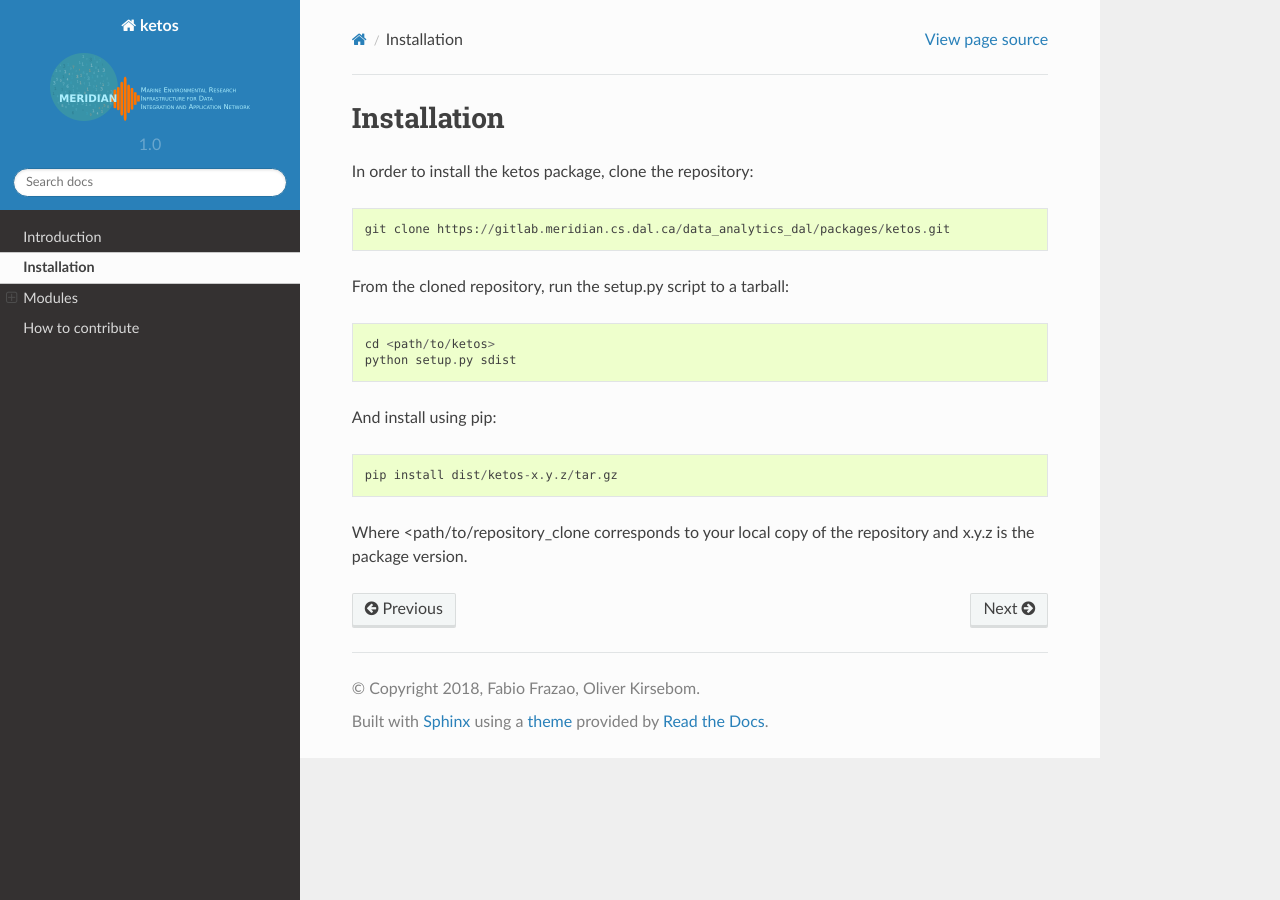
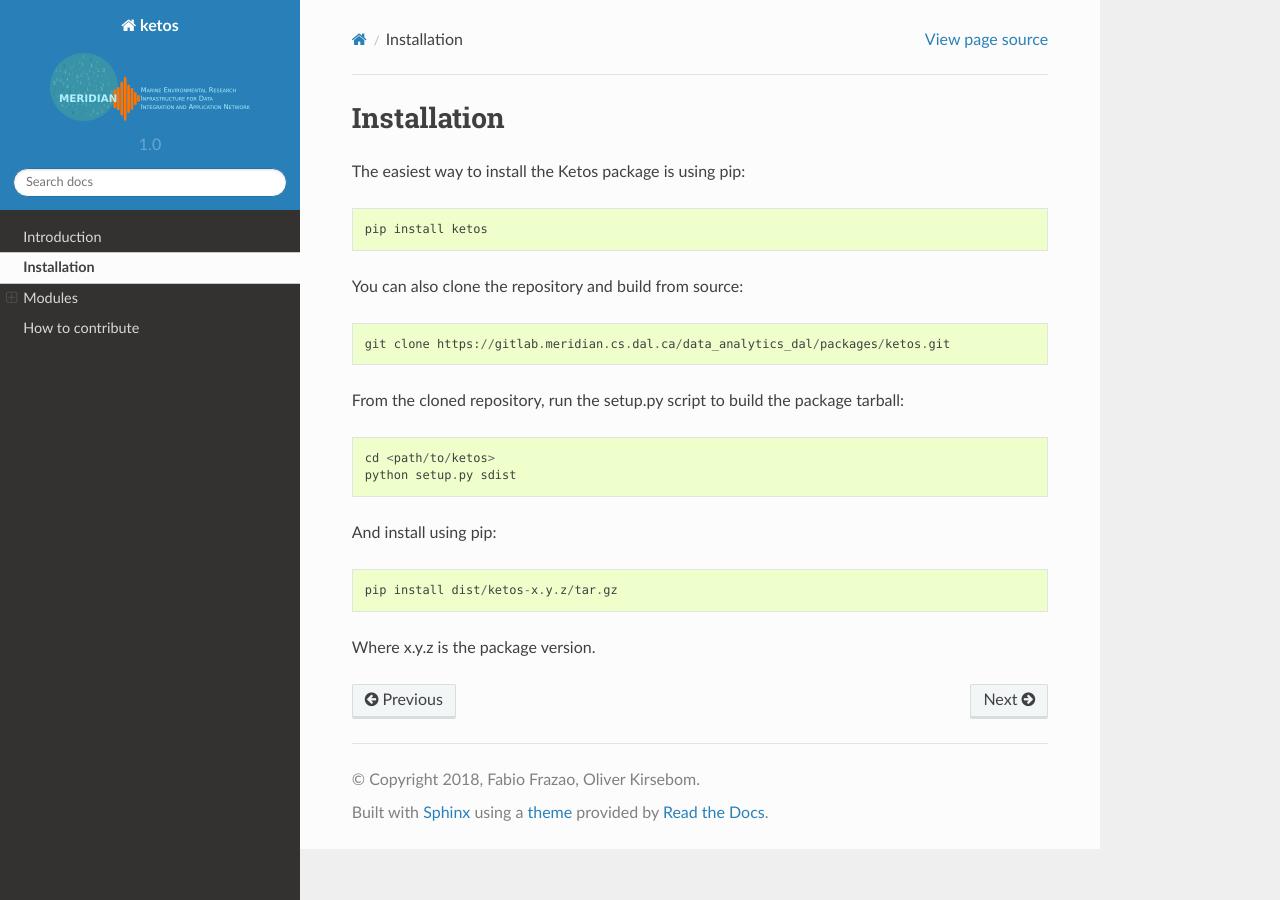
Before and after one commit to mathieudpnt/Ketos, a Sphinx documentation site: the page built from docs/source/installation.rst, in a window 1280 px wide. Built offline with Sphinx 7.4.7 and the Read the Docs theme 2.0.0, drawn with Linux system fonts in a browser that asks for light colours; formulas are drawn with MathJax 3; pages that are not in the unit, such as notebooks, are missing from menus.

Commit message:
installations.rst-DOC-Update installation instructions
Former-commit-id: 3128238a5b8a6251c7abff2151ccfb4afa5e8671
Former-commit-id: f40fe0cae1b4974d42967e113b1c5fef624a2308
Former-commit-id: f8f9dd42e4224bbbcd7c70a398d79b07c00a06cf
Former-commit-id: fedcb288c403cb673208cc28c2bddf29f8c6f90d

```diff
--- a/docs/source/installation.rst
+++ b/docs/source/installation.rst
@@ -1,11 +1,15 @@
 Installation
 =============
 
-In order to install the ketos package, clone the repository::
+The easiest way to install the Ketos package is using pip: ::
+
+    pip install ketos
+
+You can also clone the repository and build from source: ::
 
     git clone https://gitlab.meridian.cs.dal.ca/data_analytics_dal/packages/ketos.git
 
-From the cloned repository, run the setup.py script to a tarball::
+From the cloned repository, run the setup.py script to build the package tarball::
 
     cd <path/to/ketos>
     python setup.py sdist
@@ -14,4 +18,4 @@ And install using pip::
 
     pip install dist/ketos-x.y.z/tar.gz
 
-Where <path/to/repository_clone corresponds to your local copy of the repository and x.y.z is the package version.
+Where x.y.z is the package version.
```
